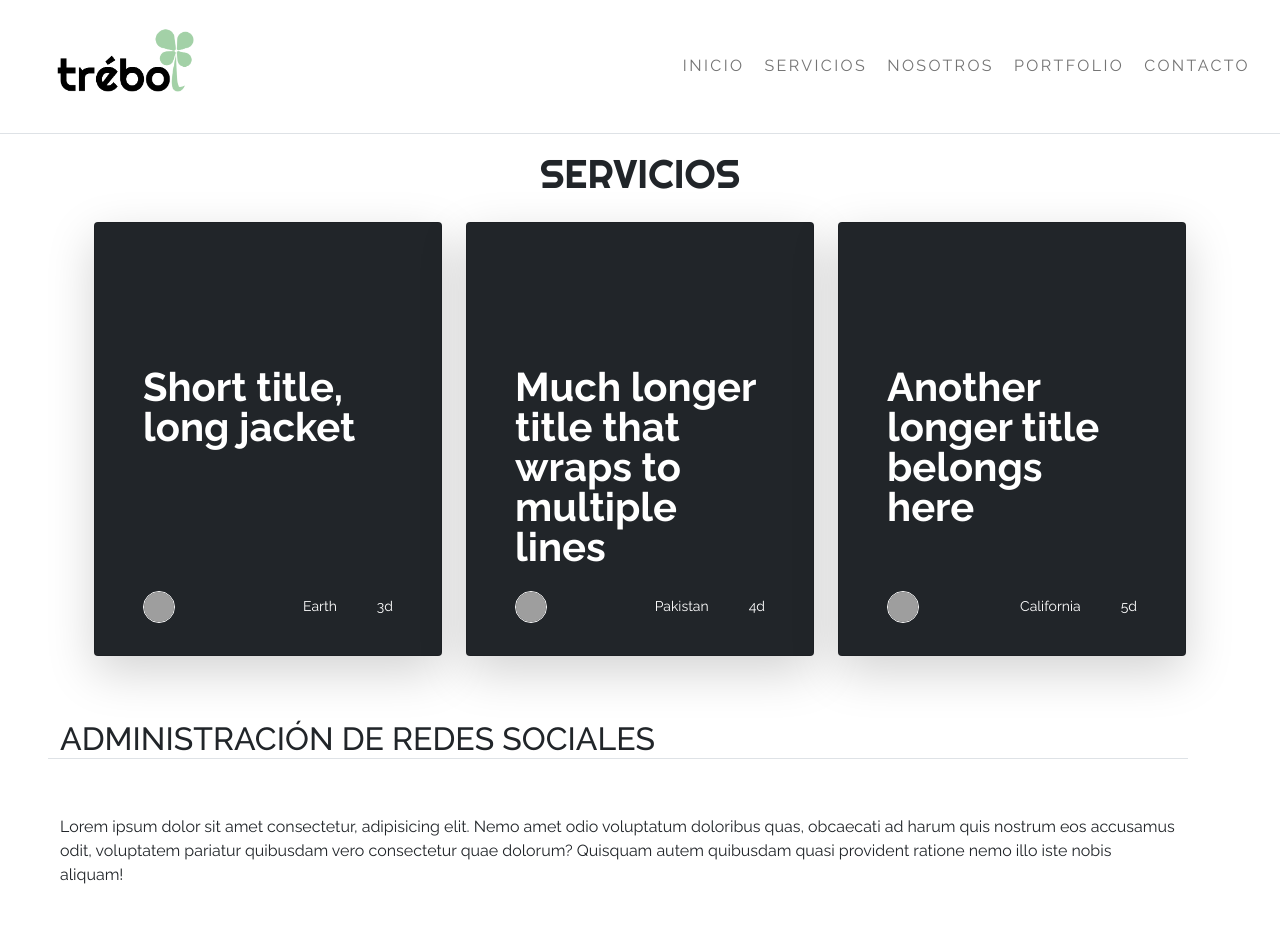
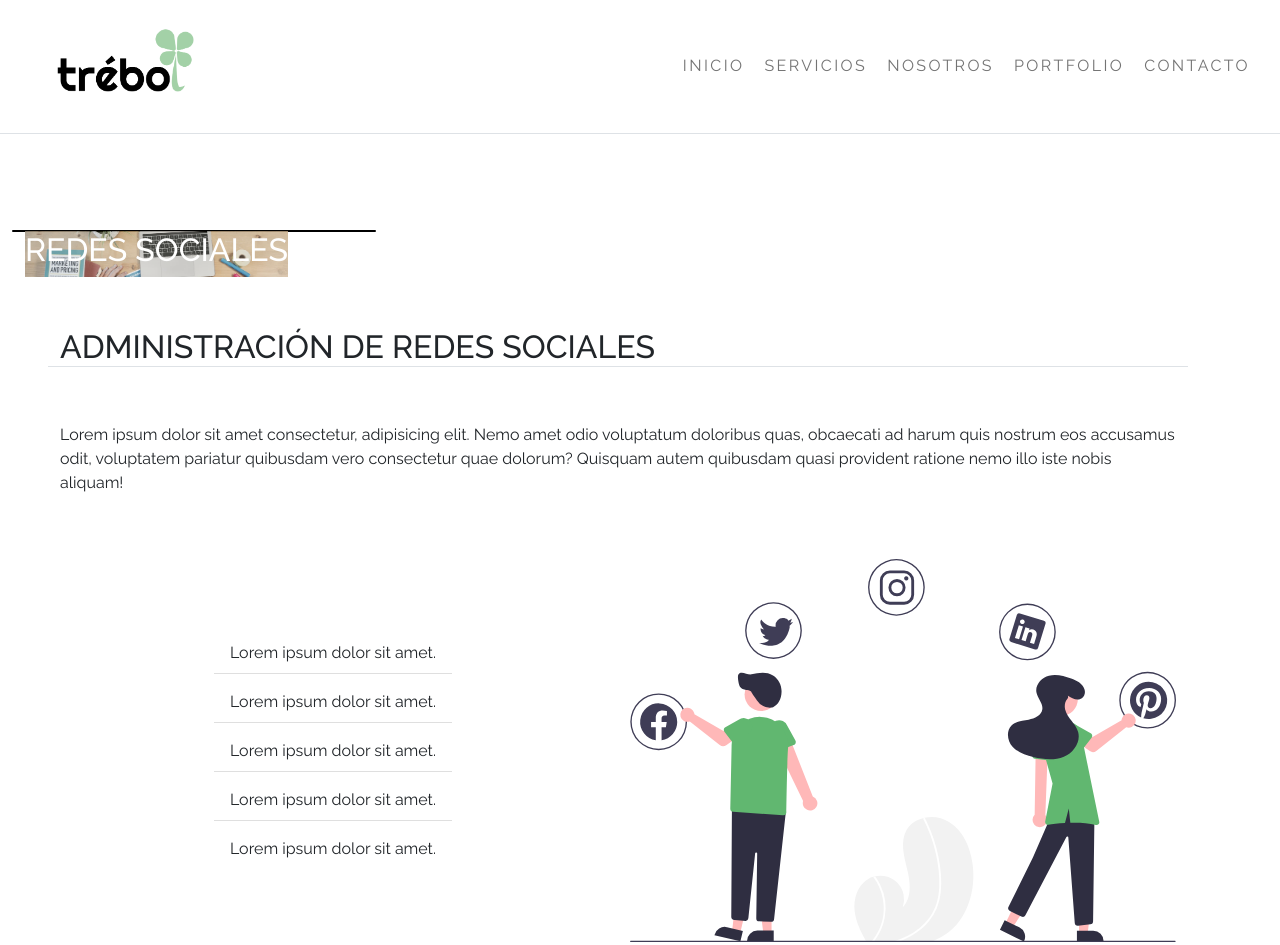
Before and after one commit to jpinosuarez/trebol-coderhouse, a plain HTML site: page pages/servicios.html in a window 1280 px wide. Shown: the top 945 px of the page. Drawn offline with nearby package versions, Linux system fonts and the light colour scheme; grey boxes are pictures that could not be loaded.

Commit message:
cambios
carousel pasa a inicio

```diff
--- a/css/estilos.css
+++ b/css/estilos.css
@@ -135,3 +135,34 @@ background-size: cover;
 .imagen-perfil {
     border-radius: 53% 47% 48% 52% / 27% 28% 72% 73% ;
 }
+
+#tarjeta-1 {
+    background-image: url(../public/tarjeta-1.jpg);s
+}
+
+#tarjeta-2 {
+    background-image: url(../public/tarjeta-2.jpg);
+}
+
+#tarjeta-3 {
+    background-image: url(../public/tarjeta-3.jpg);
+}
+
+.card {
+    position: relative;
+    top: 0;
+    bottom: 0;
+    right: 0;
+    left: 0;
+}
+
+.overlay-image-servicios {
+    position: absolute;
+    opacity: 0.8;
+    background-position: center;
+    background-size: cover;
+}
+
+.card-bg-black {
+    background-color: rgb(0, 0, 0);
+}
--- a/pages/servicios.html
+++ b/pages/servicios.html
@@ -51,77 +51,58 @@
             </div>
         </nav>
         <!-- =================== -->
-        <h1 class="text-center">SERVICIOS</h1>
+        <!-- <h1 class="text-center py-3">SERVICIOS</h1>
         <div class="container px-4 py-2" id="custom-cards">
-            <div class="row row-cols-1 row-cols-lg-3 align-items-stretch g-4 py-2">
-              <div class="col">
-                <div class="card card-cover h-100 overflow-hidden text-white bg-dark rounded-5 shadow-lg" style="background-image: url('unsplash-photo-1.jpg');">
-                  <div class="d-flex flex-column h-100 p-5 pb-3 text-white text-shadow-1">
-                    <h2 class="pt-5 mt-5 mb-4 display-6 lh-1 fw-bold">Short title, long jacket</h2>
-                    <ul class="d-flex list-unstyled mt-auto">
-                      <li class="me-auto">
-                        <img src="https://github.com/twbs.png" alt="Bootstrap" width="32" height="32" class="rounded-circle border border-white">
-                      </li>
-                      <li class="d-flex align-items-center me-3">
-                        <svg class="bi me-2" width="1em" height="1em"><use xlink:href="#geo-fill"/></svg>
-                        <small>Earth</small>
-                      </li>
-                      <li class="d-flex align-items-center">
-                        <svg class="bi me-2" width="1em" height="1em"><use xlink:href="#calendar3"/></svg>
-                        <small>3d</small>
-                      </li>
-                    </ul>
+            <div class="row row-cols-1 row-cols-lg-3 align-items-stretch g-4 py-4">
+              <div class="col tarjeta-servicios">
+                <div id="tarjeta-1" class="overlay-image-servicios">
+                  <div class="card card-cover h-100 overflow-hidden text-white bg-dark rounded-5 shadow-lg" >
+                    <div class="d-flex flex-column h-100 p-5 pb-3 text-white text-shadow-1">
+                      <h2 class="pt-5 mt-5 mb-4 display-6 lh-1 fw-bold">REDES SOCIALES</h2>
+                    </div>
+                  </div>
+                </div>
+              </div>
+              <div class="col tarjeta-servicios">
+                <div id="tarjeta-2" class="overlay-image-servicios">
+                  <div class="card card-cover h-100 overflow-hidden text-white bg-dark rounded-5 shadow-lg" >
+                    <div class="d-flex flex-column h-100 p-5 pb-3 text-white text-shadow-1">
+                      <h2 class="pt-5 mt-5 mb-4 display-6 lh-1 fw-bold">DISEÑO WEB</h2>
+                    </div>
                   </div>
                 </div>
               </div>
 
-              <div class="col">
-                <div class="card card-cover h-100 overflow-hidden text-white bg-dark rounded-5 shadow-lg" style="background-image: url('unsplash-photo-2.jpg');">
-                  <div class="d-flex flex-column h-100 p-5 pb-3 text-white text-shadow-1">
-                    <h2 class="pt-5 mt-5 mb-4 display-6 lh-1 fw-bold">Much longer title that wraps to multiple lines</h2>
-                    <ul class="d-flex list-unstyled mt-auto">
-                      <li class="me-auto">
-                        <img src="https://github.com/twbs.png" alt="Bootstrap" width="32" height="32" class="rounded-circle border border-white">
-                      </li>
-                      <li class="d-flex align-items-center me-3">
-                        <svg class="bi me-2" width="1em" height="1em"><use xlink:href="#geo-fill"/></svg>
-                        <small>Pakistan</small>
-                      </li>
-                      <li class="d-flex align-items-center">
-                        <svg class="bi me-2" width="1em" height="1em"><use xlink:href="#calendar3"/></svg>
-                        <small>4d</small>
-                      </li>
-                    </ul>
-                  </div>
-                </div>
-              </div>
-
-              <div class="col">
-                <div class="card card-cover h-100 overflow-hidden text-white bg-dark rounded-5 shadow-lg" style="background-image: url('unsplash-photo-3.jpg');">
-                  <div class="d-flex flex-column h-100 p-5 pb-3 text-shadow-1">
-                    <h2 class="pt-5 mt-5 mb-4 display-6 lh-1 fw-bold">Another longer title belongs here</h2>
-                    <ul class="d-flex list-unstyled mt-auto">
-                      <li class="me-auto">
-                        <img src="https://github.com/twbs.png" alt="Bootstrap" width="32" height="32" class="rounded-circle border border-white">
-                      </li>
-                      <li class="d-flex align-items-center me-3">
-                        <svg class="bi me-2" width="1em" height="1em"><use xlink:href="#geo-fill"/></svg>
-                        <small>California</small>
-                      </li>
-                      <li class="d-flex align-items-center">
-                        <svg class="bi me-2" width="1em" height="1em"><use xlink:href="#calendar3"/></svg>
-                        <small>5d</small>
-                      </li>
-                    </ul>
+              <div class="col tarjeta-servicios">
+                <div id="tarjeta-3" class="overlay-image-servicios">
+                  <div class="card card-cover h-100 overflow-hidden text-white bg-dark rounded-5 shadow-lg">
+                    <div class="d-flex flex-column h-100 p-5 pb-3 text-shadow-1">
+                      <h2 class="pt-5 mt-5 mb-4 display-6 lh-1 fw-bold">DISEÑO GRÁFICO</h2>
+                    </div>
                   </div>
                 </div>
               </div>
             </div>
-          </div>
+          </div> -->
 
     </header>
 
     <main id="main-servicios">
+
+
+        <section>
+            <div class="container row my-5 py-5">
+                <div class="card col-md-4 h-100 card-bg-black text-white">
+                    <div id="tarjeta-1" class="overlay-image-servicios">
+                        <h2 class="card-title">REDES SOCIALES</h2>
+                    </div>
+                </div>
+            </div>
+        </section>
+
+
+
+
         <section class="container m-5">
             <div class="row">
                 <h2 id="adm-rrss" class="col-lg-12 col justify-content-start border-bottom">ADMINISTRACIÓN DE REDES SOCIALES</h2>
@@ -219,7 +200,27 @@
               </ul>
             </div>
           </div>
-    </footer>
+        </footer>
+
+
+
+
+
+
+
+
+
+
+
+
+
+
+
+
+
+
+
+
     <!-- Bootstrap JS -->
     <script src="https://cdn.jsdelivr.net/npm/@popperjs/core@2.10.2/dist/umd/popper.min.js" integrity="sha384-7+zCNj/IqJ95wo16oMtfsKbZ9ccEh31eOz1HGyDuCQ6wgnyJNSYdrPa03rtR1zdB" crossorigin="anonymous"></script>
     <script src="https://cdn.jsdelivr.net/npm/bootstrap@5.1.3/dist/js/bootstrap.min.js" integrity="sha384-QJHtvGhmr9XOIpI6YVutG+2QOK9T+ZnN4kzFN1RtK3zEFEIsxhlmWl5/YESvpZ13" crossorigin="anonymous"></script>
```
Also changed, not shown: index.html (+2 -2 lines), public/tarjeta-1.jpg (added), public/tarjeta-2.jpg (added), public/tarjeta-3.jpg (added).
